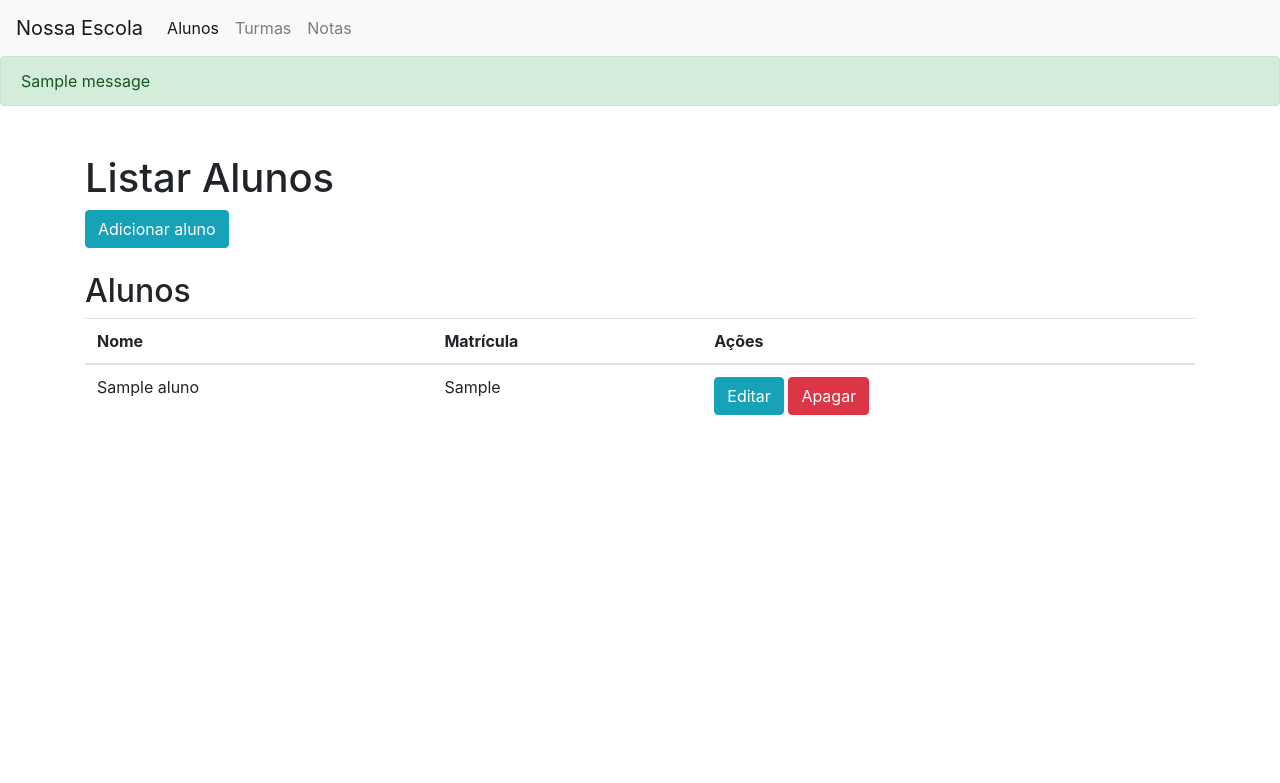
After one commit to Ivy-Melvilly/mysqlflask_aula, a Flask app: page /alunos/listar in a window 1280 px wide. The commit adds this page. Shown: the top 783 px of the page. Run offline with Flask 3, Linux system fonts and the light colour scheme; tables that the repository leaves empty hold one stand-in row (values such as "Sample post"); one stand-in notice (Sample message) is shown; some libraries are stand-ins or nearby versions.

Commit message:
Adicionando estilo ao projeto

```diff
--- a/controllers/aluno.py
+++ b/controllers/aluno.py
@@ -1,6 +1,6 @@
 from flask import Flask, render_template, request, flash, redirect, url_for
 from flask import Blueprint
-from aluno import Aluno
+from models.aluno import Aluno
 from database import db, lm
 
 bp_alunos = Blueprint("alunos", __name__, template_folder='templates')
@@ -19,6 +19,50 @@ def autenticar():
     else:
         return 'Usuário não localizado'
 
+@bp_alunos.route('/cadastrar', methods=['GET', 'POST'])
+def cadastrar():
+    if request.method == 'GET':
+        return render_template('alunos/alunos_cadastrar.html')
+    else:
+        nome = request.form.get("nome")
+        matricula = request.form.get("matricula")
+        senha = request.form.get("senha")
+        aluno = Aluno(nome, matricula, senha)
+        db.session.add(aluno)
+        db.session.commit()
+        flash('Dados cadastrados com sucesso!', 'success')
+        return redirect(url_for('alunos.listar'))
+
+@bp_alunos.route('/listar', methods=['GET'])
+def listar():
+    alunos = Aluno.query.all()
+    return render_template('alunos/alunos_listar.html', alunos=alunos)
+
+@bp_alunos.route('/excluir/<int:id>', methods=['GET', 'POST'])
+def excluir(id):
+  aluno = Aluno.query.get(id)
+  if request.method == 'GET':
+    return render_template('alunos/alunos_excluir.html', aluno = aluno)
+
+  if request.method == 'POST':
+    db.session.delete(aluno)
+    db.session.commit()
+    flash('Usuário excluído com sucesso', 'success')
+    return redirect(url_for('alunos.listar'))
+
+@bp_alunos.route('/editar/<int:id>', methods=['GET', 'POST'])
+def editar(id):
+    aluno = Aluno.query.get(id)
+    if request.method == 'GET':
+        return render_template('alunos/alunos_editar.html', aluno=aluno)
+    else:
+        aluno.nome = request.form.get("nome")
+        aluno.matricula = request.form.get("matricula")
+        db.session.add(aluno)
+        db.session.commit()
+        flash('Dados atualizados com sucesso!', 'success')
+        return redirect(url_for('alunos.listar'))
+
 @lm.user_loader
 def load_user(id):
     aluno = Aluno.query.fiter_by(id=id).first()
--- a/main.py
+++ b/main.py
@@ -1,11 +1,10 @@
 from flask import Flask, render_template, request, flash, redirect, url_for
-from turma import Turma
 import pymysql
 from database import db, lm
 from flask_migrate import Migrate
-from nota import Nota
-from turma import Turma
-from aluno import Aluno
+from models.nota import Nota
+from models.turma import Turma
+from models.aluno import Aluno
 from controllers.aluno import bp_alunos
 
 app = Flask(__name__)
@@ -22,7 +21,7 @@ migrate = Migrate(app, db)
 
 @app.route('/')
 def index():
-    return 'Conexão realizada com sucesso'
+    return redirect(url_for('alunos.listar'))
 
 @app.route('/add', methods=['GET', 'POST'])
 def add():
--- a/aluno.py
+++ b/models/aluno.py
@@ -7,8 +7,7 @@ class Aluno(db.Model):
     matricula = db.Column(db.String(100))
     senha = db.Column(db.String(100))
 
-    def __init__(self, id, nome, matricula, senha):
-        self.id = id
+    def __init__(self, nome, matricula, senha):
         self.nome = nome
         self.matricula = matricula
         self.senha = senha
--- /dev/null
+++ b/templates/alunos/alunos_listar.html
@@ -0,0 +1,35 @@
+{% extends 'base.html' %}
+{%block conteudo %}
+    <div class="container">
+        <h1 class="mt-5">Listar Alunos</h1>
+
+        <a href="{{url_for('alunos.cadastrar')}}" class="btn btn-info">Adicionar aluno</a>
+        <!-- Tabela para listar alunos existentes -->
+        <div class="mt-4">
+            <h2>Alunos</h2>
+            <table class="table">
+                <thead>
+                    <tr>
+                        <th>Nome</th>
+                        <th>Matrícula</th>
+                        <th>Ações</th>
+                    </tr>
+                </thead>
+                <tbody>
+                    {% for aluno in alunos %}
+                        <tr>
+                            <td>{{ aluno.nome }}</td>
+                            <td>{{ aluno.matricula }}</td>
+                            <td>
+                                <a href="{{url_for('alunos.editar', id=aluno.id)}}" class="btn btn-info">Editar</a>
+                                <a href="{{url_for('alunos.excluir', id=aluno.id)}}" class="btn btn-danger">Apagar</a>
+                            </td>
+                        </tr>
+                    {% endfor %}
+                </tbody>
+            </table>
+        </div>
+    </div>
+    {% endblock %}
+</body>
+</html>
--- /dev/null
+++ b/templates/base.html
@@ -0,0 +1,60 @@
+<html>
+	    <head>
+            <!-- Inclua os links para os arquivos CSS e JS do Bootstrap -->
+            <link rel="stylesheet" href="https://maxcdn.bootstrapcdn.com/bootstrap/4.5.2/css/bootstrap.min.css">
+            <script src="https://code.jquery.com/jquery-3.5.1.slim.min.js"></script>
+            <script src="https://cdn.jsdelivr.net/npm/@popperjs/core@2.5.3/dist/umd/popper.min.js"></script>
+            <script src="https://maxcdn.bootstrapcdn.com/bootstrap/4.5.2/js/bootstrap.min.js"></script>
+
+	        <title>Nossa Escola!</title>
+	    </head>
+	    <body>
+
+            <nav class="navbar navbar-expand-lg navbar-light bg-light">
+                <a class="navbar-brand" href="#">Nossa Escola</a>
+                <button class="navbar-toggler" type="button" data-toggle="collapse" data-target="#navbarNavDropdown" aria-controls="navbarNavDropdown" aria-expanded="false" aria-label="Toggle navigation">
+                  <span class="navbar-toggler-icon"></span>
+                </button>
+                <div class="collapse navbar-collapse" id="navbarNavDropdown">
+                  <ul class="navbar-nav">
+                    <li class="nav-item active">
+                      <a class="nav-link" href="{{url_for('alunos.listar')}}">Alunos <span class="sr-only">(current)</span></a>
+                    </li>
+                    <li class="nav-item">
+                      <a class="nav-link" href="#">Turmas</a>
+                    </li>
+                    <li class="nav-item">
+                      <a class="nav-link" href="#">Notas</a>
+                    </li>
+                    <!--<li class="nav-item dropdown">
+                      <a class="nav-link dropdown-toggle" href="#" id="navbarDropdownMenuLink" data-toggle="dropdown" aria-haspopup="true" aria-expanded="false">
+                        Dropdown link
+                      </a>
+                      <div class="dropdown-menu" aria-labelledby="navbarDropdownMenuLink">
+                        <a class="dropdown-item" href="#">Action</a>
+                        <a class="dropdown-item" href="#">Another action</a>
+                        <a class="dropdown-item" href="#">Something else here</a>
+                      </div>
+                    </li>
+                    !-->
+                  </ul>
+                </div>
+              </nav>
+
+
+            {% set mensagens = get_flashed_messages(with_categories=true) %}
+            {% if mensagens %}
+            {% for categoria, msg in mensagens %}
+                <div class="alert alert-{{categoria}}" role="alert">
+                    {{ msg }}
+                </div>
+            {% endfor %}
+            {% endif %}
+
+	        <main>
+	        {% block conteudo %}
+            {% endblock %}
+	        </main>
+
+	    </body>
+	</html>
```
Also changed, not shown: templates/alunos/alunos_cadastrar.html (added, +27 -0 lines), templates/alunos/alunos_editar.html (added, +23 -0 lines), templates/alunos/alunos_excluir.html (added, +12 -0 lines), templates/login.html (+34 -0 lines), models/nota.py (renamed from nota.py), models/turma.py (renamed from turma.py).
